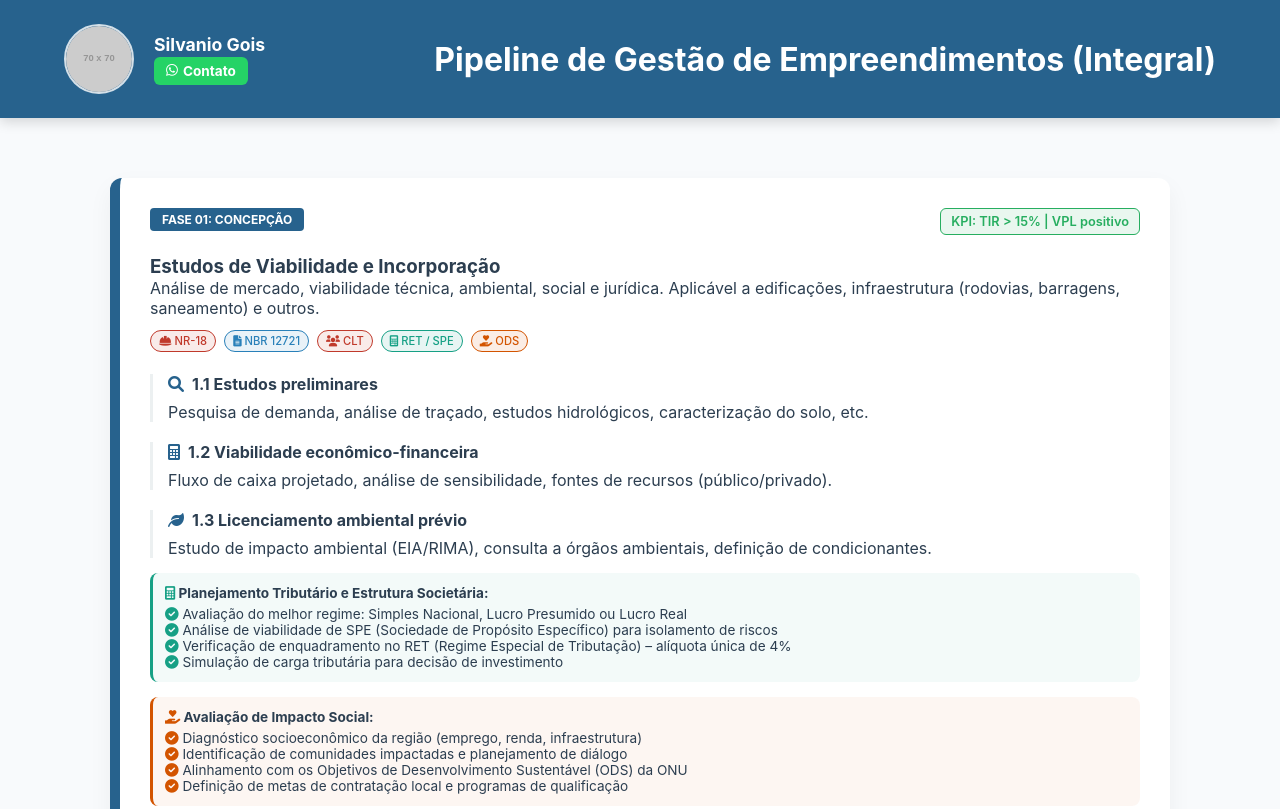
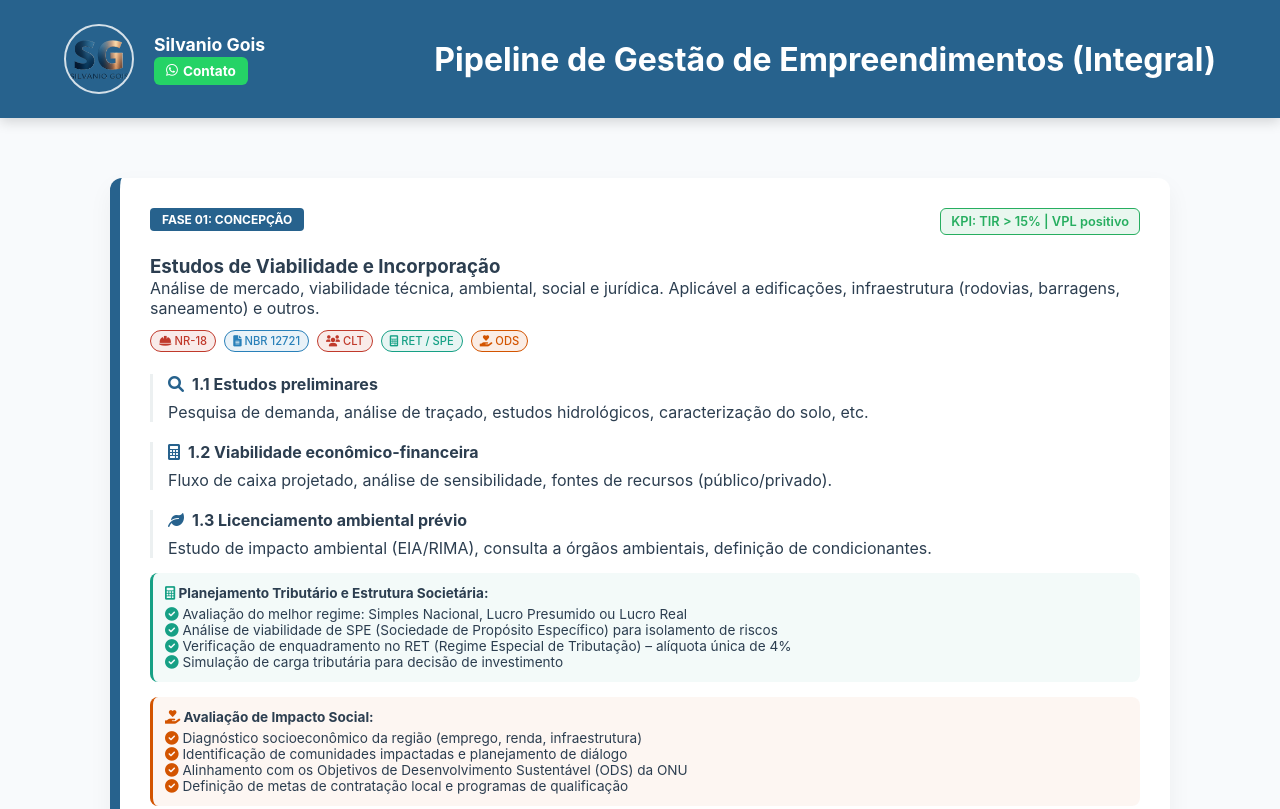
Before and after one commit to SilvanioSG/Pipeline-de-Gestao-de-Empreendimentos, a plain HTML site: page index.html in a window 1280 px wide. Shown: the top 809 px of the page. Drawn offline with Linux system fonts and the light colour scheme; placeholder pictures from the web are drawn by us.

Commit message:
Update index.html

```diff
--- a/index.html
+++ b/index.html
@@ -362,7 +362,7 @@
 
 <header>
     <div class="user-profile">
-        <img src="Executivo_Silvanio_Gestor.PNG" alt="Silvanio Gois" class="user-photo" onerror="this.src='https://via.placeholder.com/70?text=SG'">
+        <img src="SG_Site.png" alt="Silvanio Gois" class="user-photo" onerror="this.src='https://via.placeholder.com/70?text=SG'">
         <div class="user-info">
             <h2>Silvanio Gois</h2>
             <a href="https://wa.me/5513988301094" target="_blank" class="whatsapp-btn">
```
